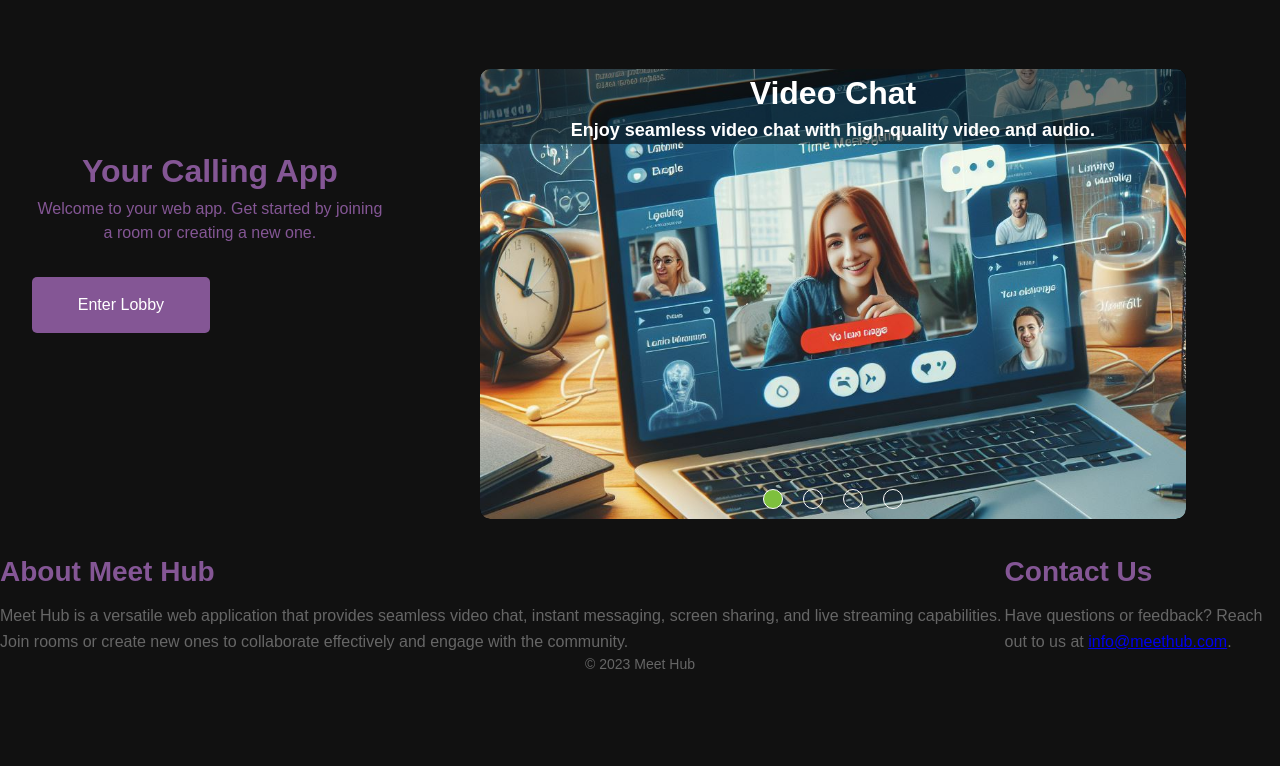
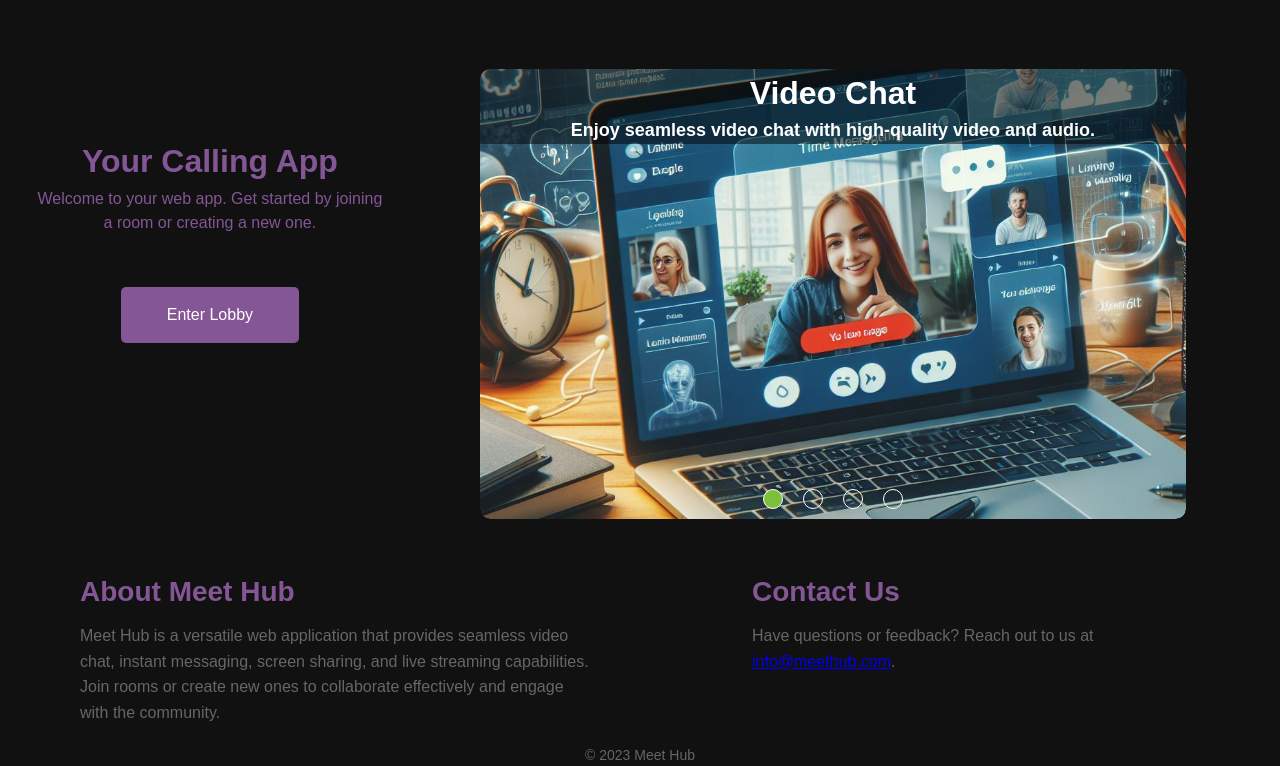
Before and after one commit to Swastik007sharma/video_calling, a Node project: template views/home.ejs in a window 1280 px wide. Shown: the part 63-829 px from the top of the page. Before the commit the page ends 732 px from the top, so only its background shows below. Run offline with Node 20 templates, Linux system fonts and the light colour scheme; the template is opened without the code that fills it, so the values that code supplies are empty; some libraries are stand-ins or nearby versions.

Commit message:
resolved merge conflict in index.css

```diff
--- a/public/stylesheet/index.css
+++ b/public/stylesheet/index.css
@@ -231,7 +231,6 @@
     /* Darker red on hover */
 }
 
-<<<<<<< HEAD
 #lobby-btn-container {
     display: flex;
     justify-content: center;
@@ -255,8 +254,6 @@
     gap: 10px;
 }
 
-=======
->>>>>>> f6719f33e84bd639b8273ebf8e379c0108a0df69
 /* h1 {
     font-size: 36px;
     margin-bottom: 20px;
```
